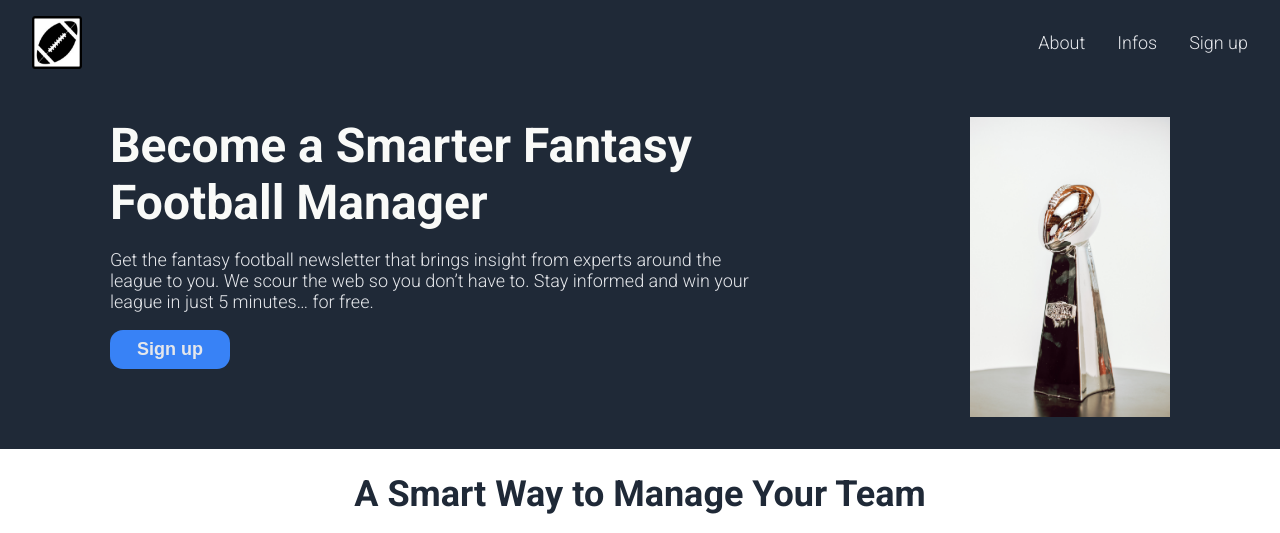
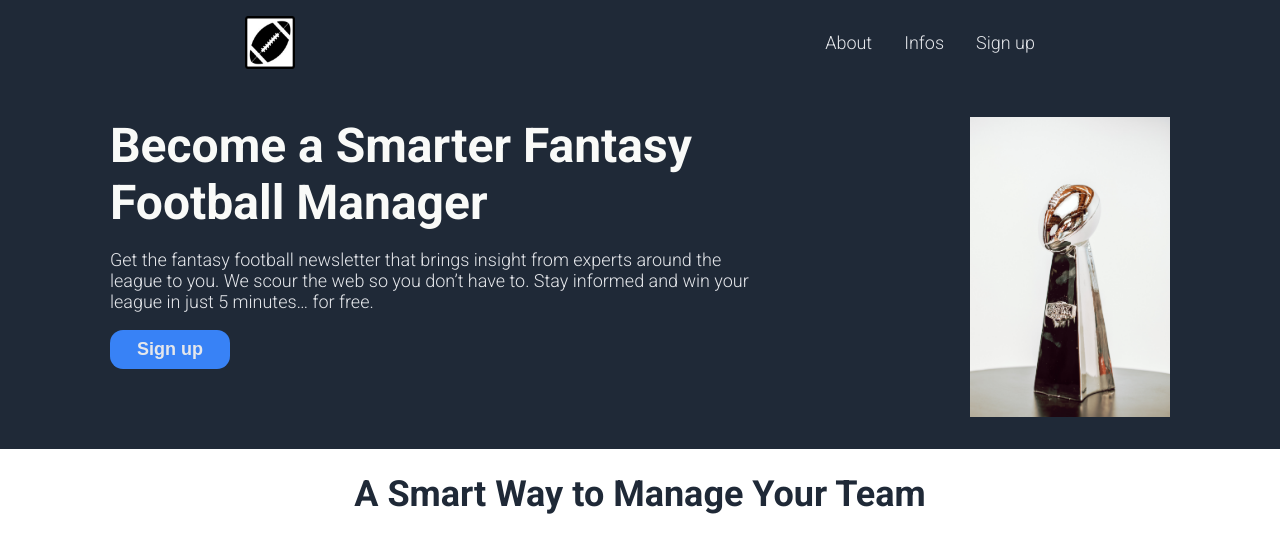
Before and after one commit to fabiusgasber/landingpage, a plain HTML site: page index.html in a window 1280 px wide. Shown: the top 533 px of the page. Drawn offline with Linux system fonts and the light colour scheme.

Commit message:
Edit spacing in header

```diff
--- a/styles.css
+++ b/styles.css
@@ -11,8 +11,8 @@ body {
 
 .header {
     display: flex;
-    padding: 1em 2em;
-    justify-content: space-between;
+    padding: 1em 0;
+    justify-content: space-around;
     background-color: #1F2937;
 }
 
```
